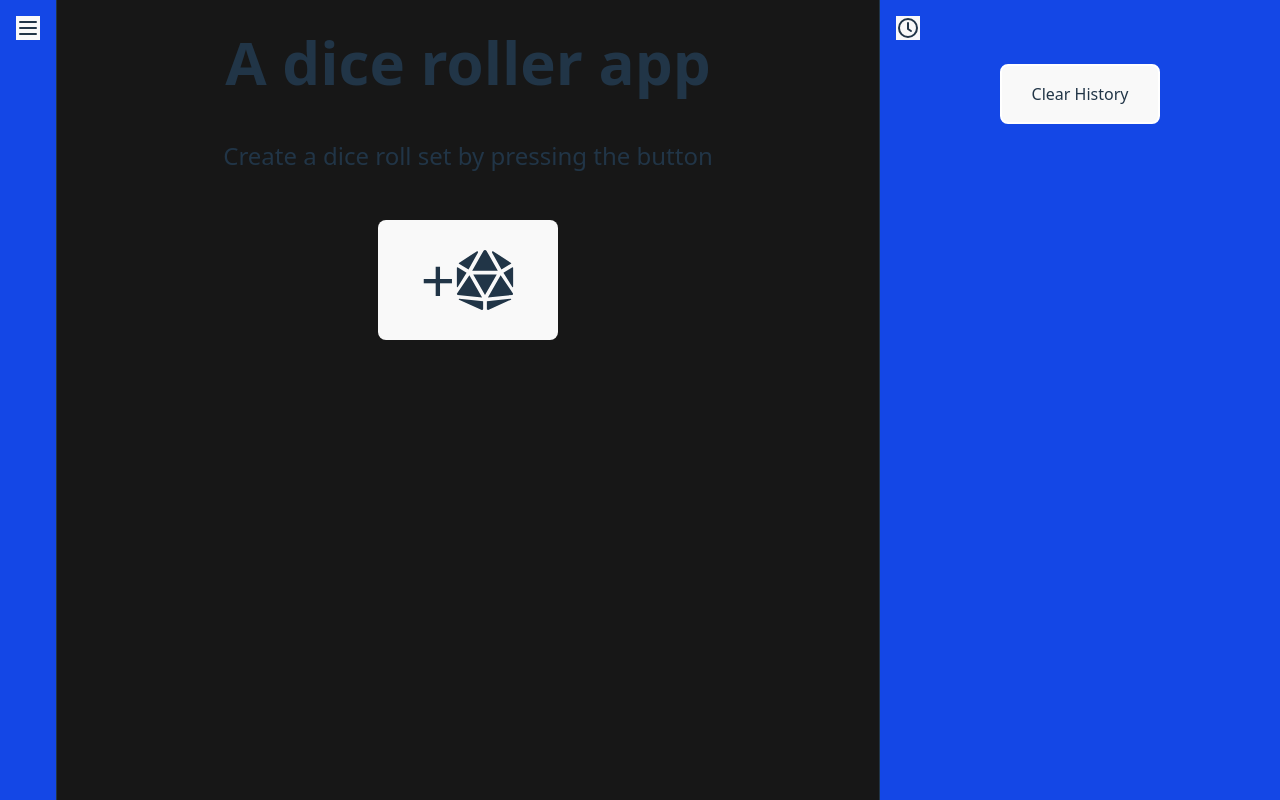
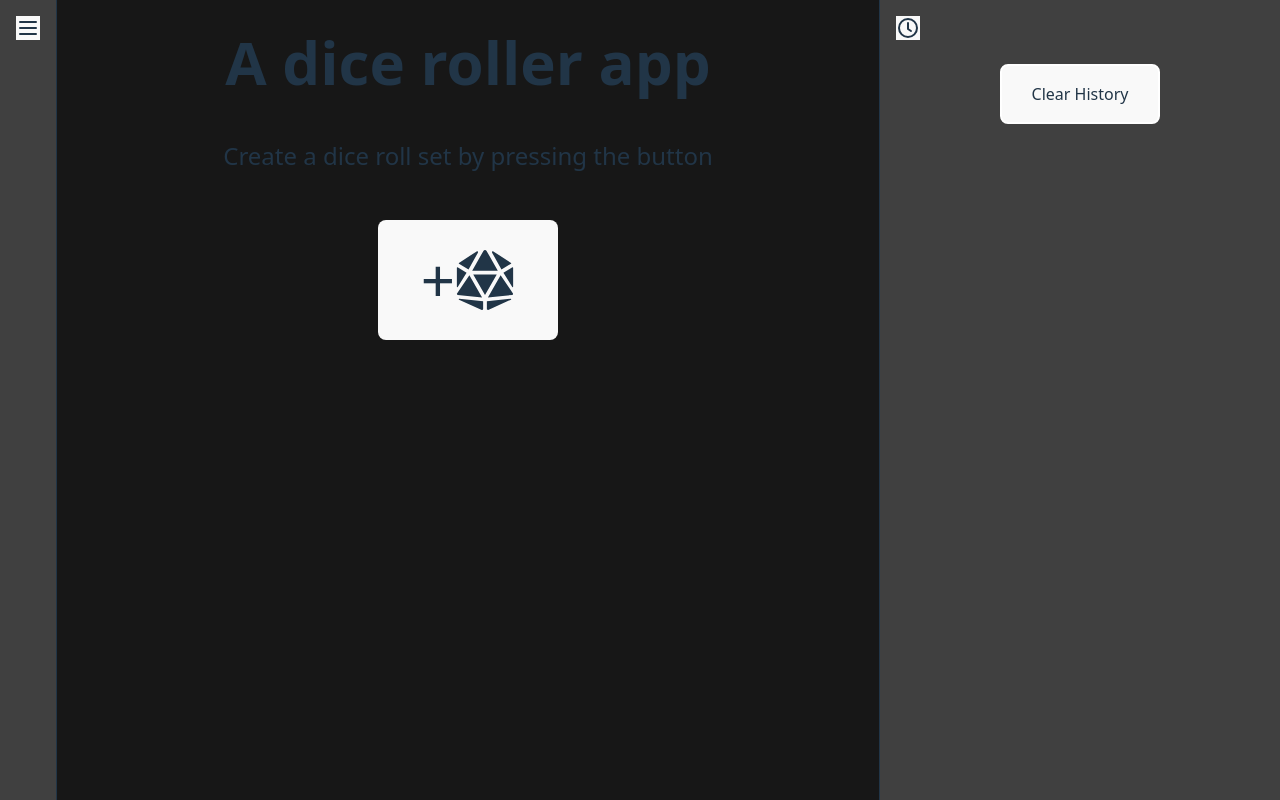
Before and after one commit to Pippocimut/Dice-rolling-react-project, a React (Vite) app: page / in a window 1280 px wide. Built offline with nearby package versions, Linux system fonts and the light colour scheme.

Commit message:
Change colors

```diff
--- a/src/pages/main/components/mainBody/index.tsx
+++ b/src/pages/main/components/mainBody/index.tsx
@@ -71,7 +71,7 @@ const MainBody = () => {
                 <button
                     id="createButton"
                     className={
-                        "w-45 h-30 flex items-center flex-row justify-center bg-blue-800 hover:outline-2 rounded-lg"
+                        "w-45 h-30 flex items-center flex-row justify-center bg-neutral-700 hover:outline-2 rounded-lg"
                     }
                     onClick={() => setIsOpenCreateDialog(true)}
                 >
@@ -79,7 +79,7 @@ const MainBody = () => {
                 </button>
                 {moreThanOneButton && <button
                     id="editModeButton"
-                    className={"w-40 h-20 rounded-lg hover:outline-2 text-lg " + (editMode ? " bg-white border-4 border-blue-700 text-blue-700" : " bg-blue-800 text-white")}
+                    className={"w-40 h-20 rounded-lg hover:outline-2 text-lg " + (editMode ? " bg-white border-4 border-neutral-700 text-neutral-700" : " bg-neutral-700 text-white")}
                     onClick={() => dispatch(toggleEditMode())}>{
                     editMode ? <span className={"text-lg"}>Done</span> : <div
                         className={"flex justify-center gap-2 items-center"}
--- a/src/pages/main/components/sidebars/HistorySidebar.tsx
+++ b/src/pages/main/components/sidebars/HistorySidebar.tsx
@@ -30,13 +30,13 @@ const HistorySideBar = () => {
     return (
         <aside
             className={
-                "min-h-screen transition bg-blue-700" +
+                "min-h-screen transition bg-neutral-700" +
                 ` transition-all ${sidebarExtended ? "w-150" : "w-15"}`
             }
         >
             <nav
                 className={
-                    "min-h-screen h-full flex flex-col bg-blue-700 border-l"
+                    "min-h-screen h-full flex flex-col bg-neutral-700 border-l"
                 }>
                 <div
                     className={
--- a/src/pages/main/components/sidebars/TagsSidebar.tsx
+++ b/src/pages/main/components/sidebars/TagsSidebar.tsx
@@ -34,7 +34,7 @@ const TagsSideBar = () => {
     return (
         <div
             className={
-                " min-h-screen bg-blue-700 border-r" +
+                " min-h-screen bg-neutral-700 border-r" +
                 ` transition-all ${expanded ? "w-150" : "w-15"}`
             }
         >
```
